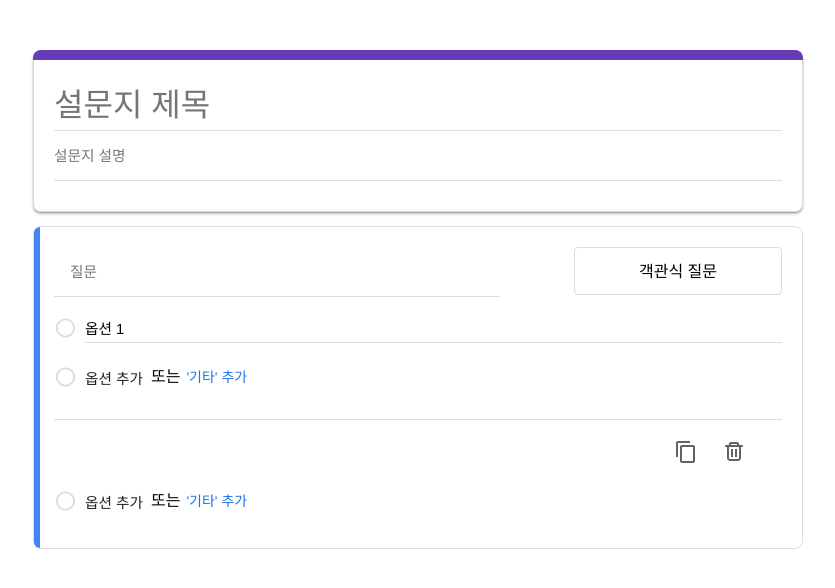
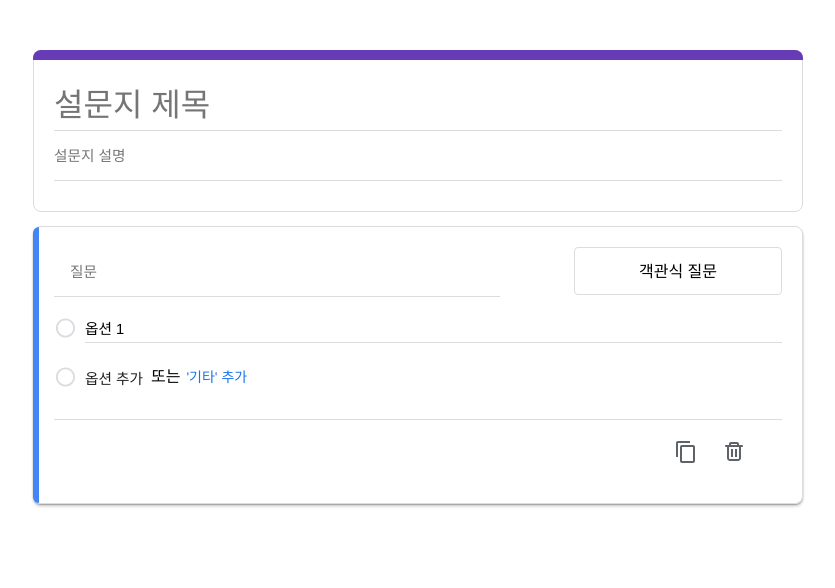
Before and after one commit to Gyuri092/google-form, a React (Vite) app: page / in a window 1280 px wide. Shown: the top 588 px of the page, without its empty margins (222-1057 px from the left). Built offline with nearby package versions, Linux system fonts and the light colour scheme.

Commit message:
style: css 수정

```diff
--- a/src/components/QuestionArea/index.tsx
+++ b/src/components/QuestionArea/index.tsx
@@ -1,6 +1,5 @@
 import { css } from '@emotion/react';
 import { useState } from 'react';
-import { AddOptionLine } from '../AddOptionLine';
 import { Input } from '../Input';
 import { QuestionOption } from '../QuestionOption';
 import { QuestionTypeSelectBox } from '../QuestionTypeSelectBox';
@@ -10,38 +9,45 @@ export const QuestionArea = () => {
   return (
     <form
       css={css`
-        height: ${isFocused ? '323px' : '176px'};
+        /* height: ${isFocused ? '323px' : '176px'}; */
+        height: auto;
         border: 1px solid #dadce0;
         border-radius: 8px;
         padding: 20px;
         position: relative;
+        box-shadow: ${isFocused && '0 3px 3px rgba(0, 0, 0, 0.12)'},
+          ${isFocused && '0 1px 1px rgba(0, 0, 0, 0.14)'},
+          ${isFocused && '0 1px 2px rgba(0, 0, 0, 0.2)'};
       `}
       onFocus={() => setIsFocused(true)}
       onBlur={() => setIsFocused(false)}
     >
-      {isFocused ? (
+      {
+        isFocused && (
           <div
             css={css`
               position: absolute;
-            left: 0;
+              left: -1px;
               top: 0;
               width: 6px;
               background: #4285f4;
               border-radius: 8px 0 0 8px;
             `}
           />
-      ) : (
-        <div
-          css={css`
-            position: absolute;
-            left: 0;
-            top: 0;
-            width: 6px;
-            background: #137333;
-            border-radius: 8px 0 0 8px;
-          `}
-        />
-      )}
+        )
+        // : (
+        // <div
+        //   css={css`
+        //     position: absolute;
+        //     left: 0;
+        //     top: 0;
+        //     width: 6px;
+        //     background: #137333;
+        //     border-radius: 8px 0 0 8px;
+        //   `}
+        // />
+        // )
+      }
       <div
         css={css`
           height: 50px;
@@ -72,7 +78,6 @@ export const QuestionArea = () => {
         <QuestionTypeSelectBox />
       </div>
       <QuestionOption />
-      <AddOptionLine />
     </form>
   );
 };
--- a/src/components/TitleArea/index.tsx
+++ b/src/components/TitleArea/index.tsx
@@ -28,10 +28,9 @@ export const TitleArea = () => {
           border: 1px solid green;
           border: 1px solid #dadce0;
           border-radius: 8px;
-          box-shadow:
-            0 3px 3px rgba(0, 0, 0, 0.12),
-            0 1px 1px rgba(0, 0, 0, 0.14),
-            0 1px 2px rgba(0, 0, 0, 0.2);
+          box-shadow: ${isFocused && '0 3px 3px rgba(0, 0, 0, 0.12)'},
+            ${isFocused && '0 1px 1px rgba(0, 0, 0, 0.14)'},
+            ${isFocused && '0 1px 2px rgba(0, 0, 0, 0.2)'};
           padding: 30px 20px;
           position: relative;
         `}
```
Lines whose indentation alone changed are shown as unchanged.
